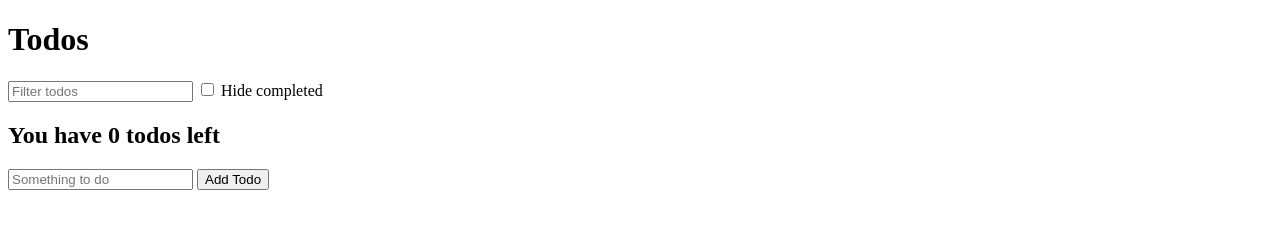
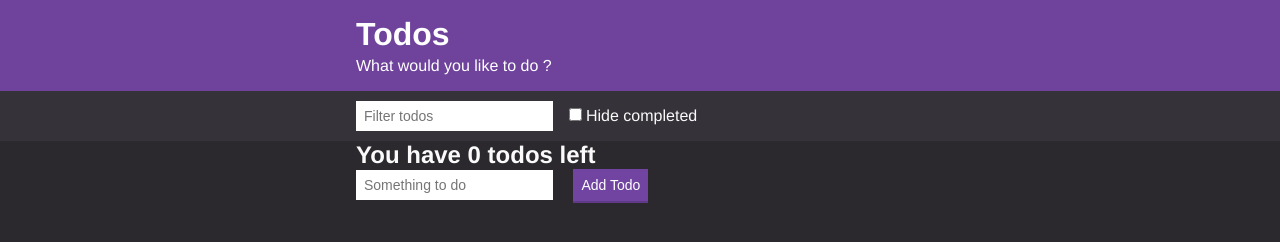
Before and after one commit to NateOs/todo-app, a plain HTML site: page index.html in a window 1280 px wide. Drawn offline with Linux system fonts and the light colour scheme.

Commit message:
Added More CSS and fixed annoying bug

```diff
--- a/index.html
+++ b/index.html
@@ -2,19 +2,41 @@
 
 <html>
     <head><title>To-do App</title>
-    <link href="/styles/styles.css" type="text-html" rel="stylesheet">
-    </head>
+    <link href="/styles/styles.css" rel="stylesheet">
+    <link href="/images/favicon.png" rel="icon">
+</head>
     <body>
-        <h1>Todos</h1>
-        <input id="search-text" type="text" placeholder="Filter todos">
-        <label>
-            <input type="checkbox" id="hide-completed"> Hide completed
-        </label>
-        <div id="todos"></div>
-        <form id="new-todo">
-            <input type="text" placeholder="Something to do" name="text">
-            <button>Add Todo</button>
-        </form>
+        <div class="header">
+            <div class="container">
+                <h1 class="header__title">Todos</h1>
+                <h2 class="header__subtitle">What would you like to do ?</h2>
+            </div>
+        </div>
+        <div class="actions">
+            <div class="actions__container">
+                <input id="search-text" class="input" type="text" placeholder="Filter todos">
+                <label class="checkbox">
+                    <input type="checkbox"  id="hide-completed"> Hide completed
+                </label>
+            </div>
+        </div>
+
+        <div class="container">
+           <div id="todos">
+             <!-- Content here is generated from JS, anything here will be replaced    -->
+            </div>
+        </div>
+
+        <div class="container">
+            <form id="new-todo">
+                <input type="text" class="input" placeholder="Something to do" name="text">
+                <button class="button">Add Todo</button>
+            </form>
+        </div>
+
+
+
+
         <script src="/scripts/uuid.js"></script>
         <script src="/scripts/todo-functions.js"></script>
         <script src="/scripts/todo-app.js"></script>
```
